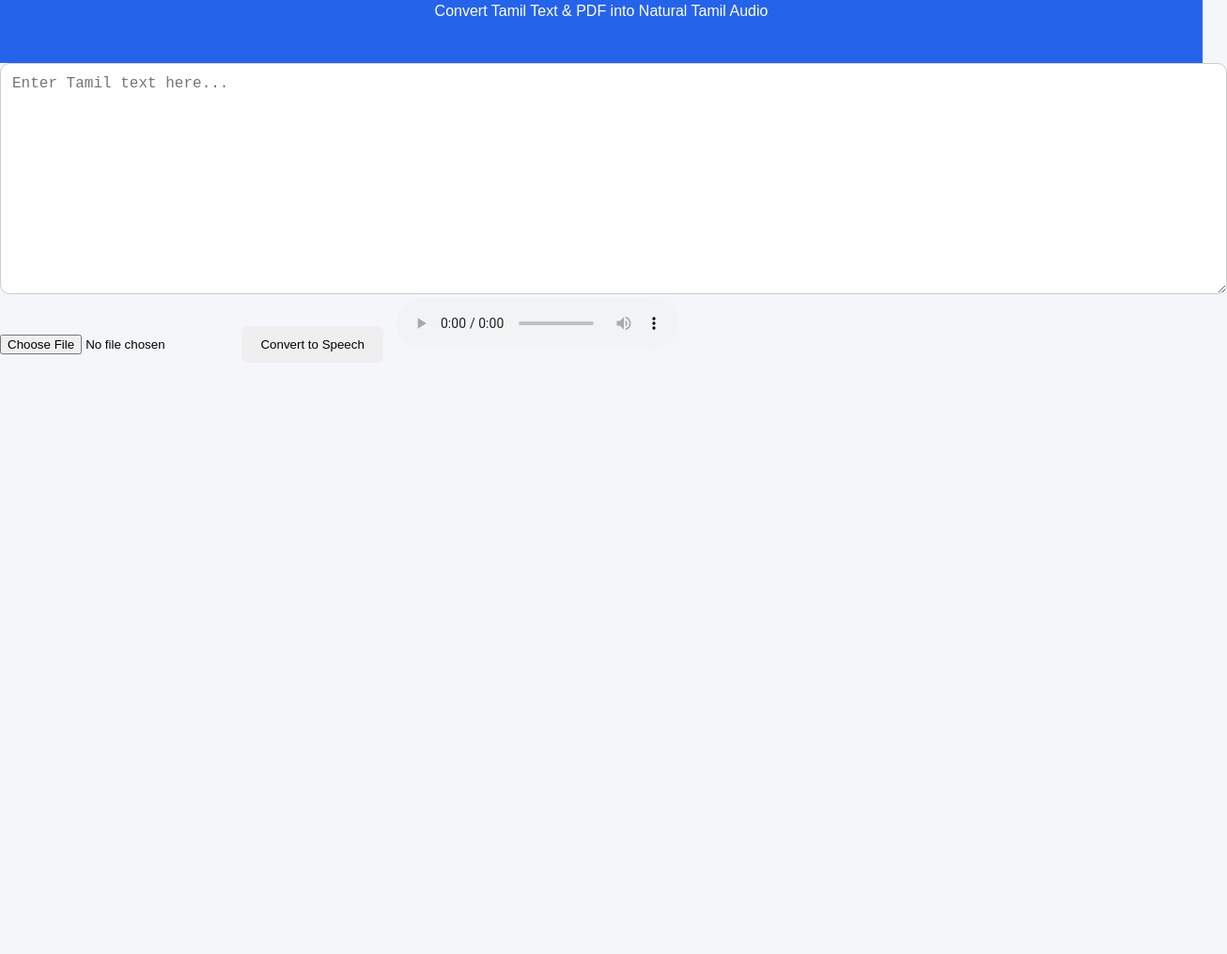
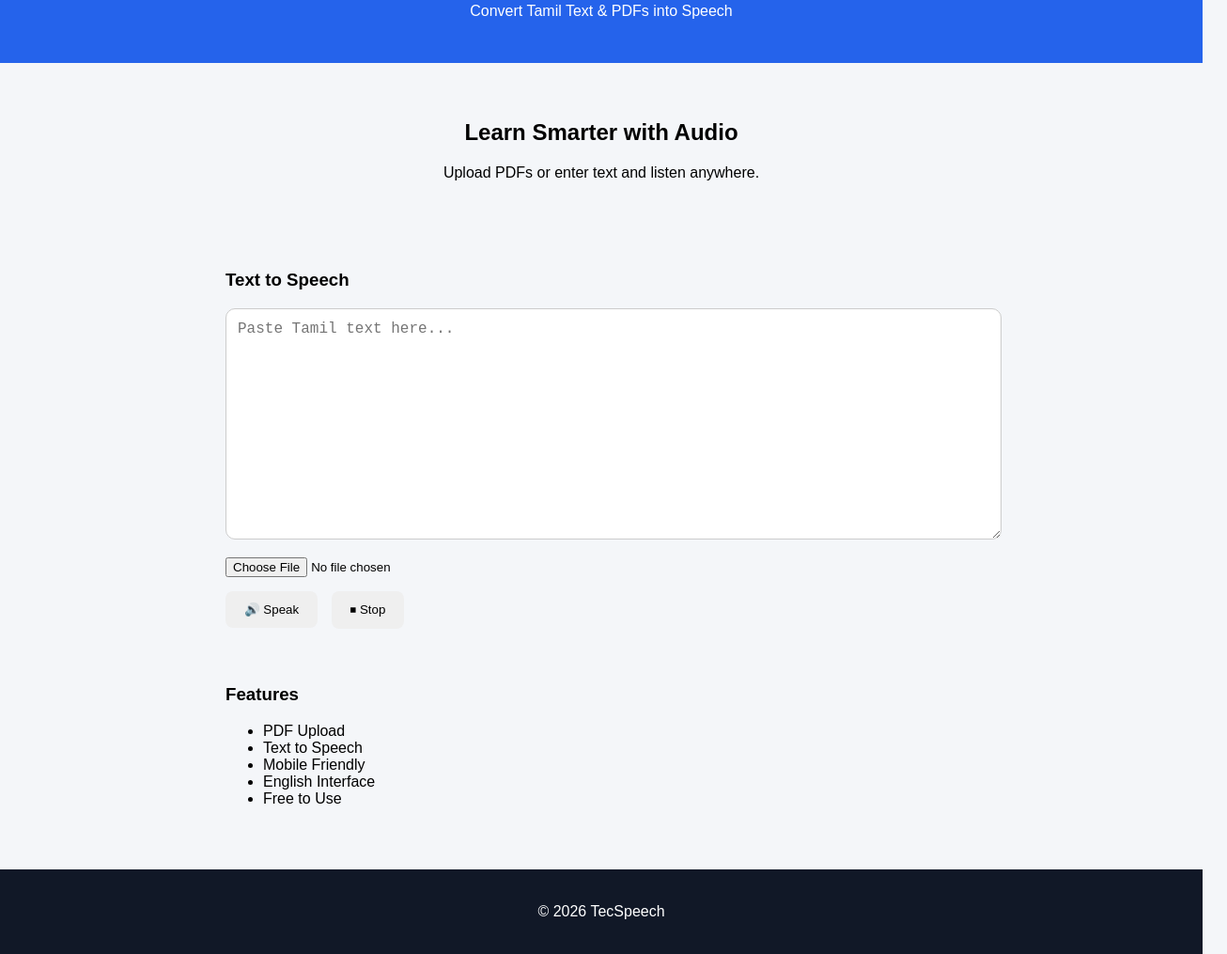
Before and after one commit to srik01452/Texspeech63_webapp, a plain HTML site: page index.html in a window 1280 px wide. Shown: the part 107-1122 px from the top of the page at 94% size, 1306 px wide, since content can reach past the window. Before the commit the page ends 800 px from the top, so only its background shows below. Drawn offline with Linux system fonts and the light colour scheme.

Commit message:
Update index.html

```diff
--- a/index.html
+++ b/index.html
@@ -9,24 +9,42 @@
 <body>
 
 <header>
-<h1>TecSpeech</h1>
-<p>Convert Tamil Text & PDF into Natural Tamil Audio</p>
+  <h1>TecSpeech</h1>
+  <p>Convert Tamil Text & PDFs into Speech</p>
 </header>
 
-<section class="container">
+<section class="hero">
+  <h2>Learn Smarter with Audio</h2>
+  <p>Upload PDFs or enter text and listen anywhere.</p>
+</section>
 
-<textarea id="textInput"
-placeholder="Enter Tamil text here..."></textarea>
+<section class="converter">
+  <h3>Text to Speech</h3>
 
-<input type="file" accept=".pdf">
+  <textarea id="textInput" placeholder="Paste Tamil text here..."></textarea>
 
-<button onclick="convertSpeech()">
-Convert to Speech
-</button>
+  <input type="file" id="pdfFile" accept=".pdf">
 
-<audio id="audioPlayer" controls></audio>
+  <div class="buttons">
+    <button onclick="convertSpeech()">🔊 Speak</button>
+    <button onclick="stopSpeech()">⏹ Stop</button>
+  </div>
+</section>
 
+<section class="features">
+  <h3>Features</h3>
+  <ul>
+    <li>PDF Upload</li>
+    <li>Text to Speech</li>
+    <li>Mobile Friendly</li>
+    <li>English Interface</li>
+    <li>Free to Use</li>
+  </ul>
 </section>
+
+<footer>
+  <p>© 2026 TecSpeech</p>
+</footer>
 
 <script src="script.js"></script>
 </body>
```
